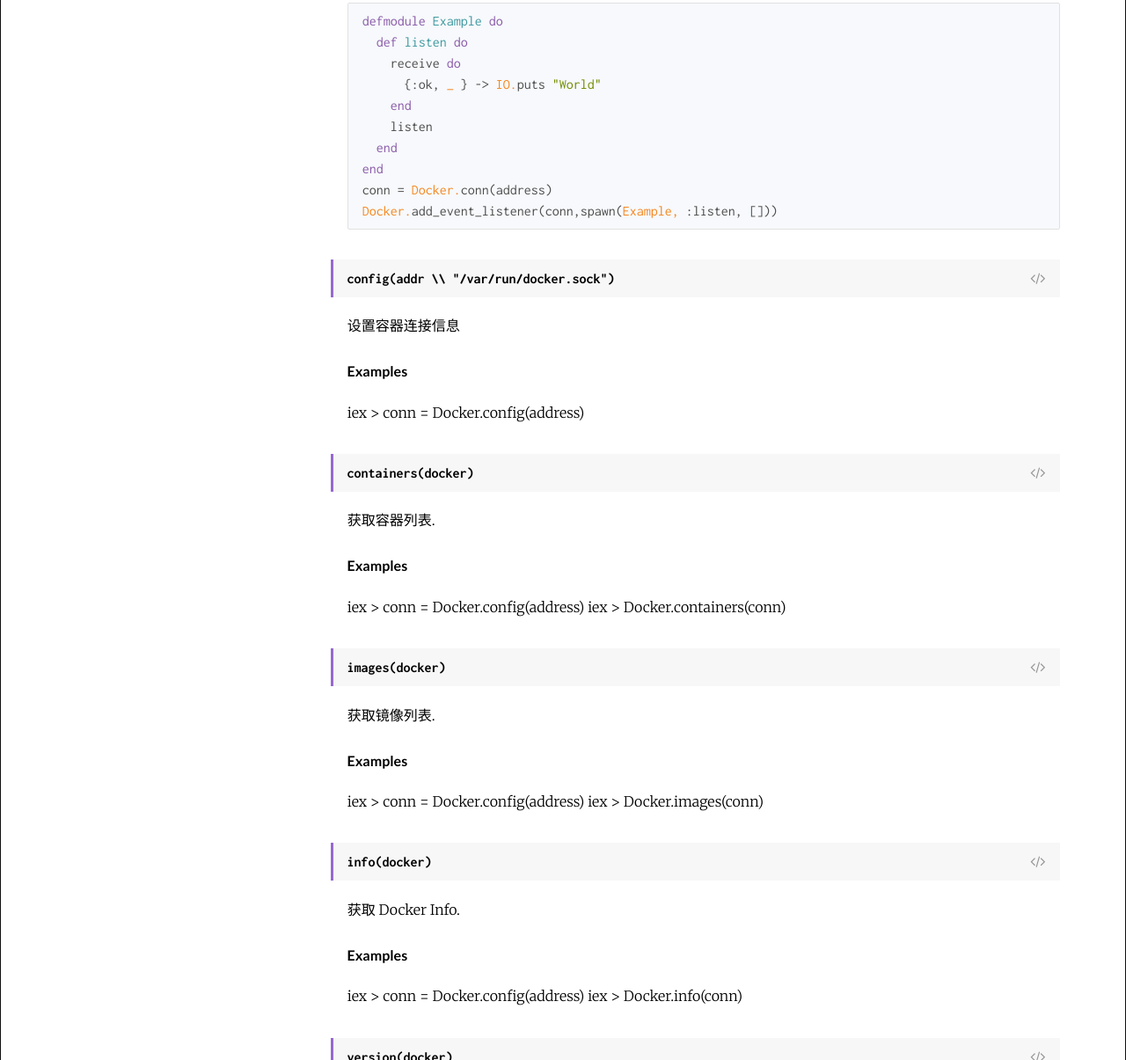
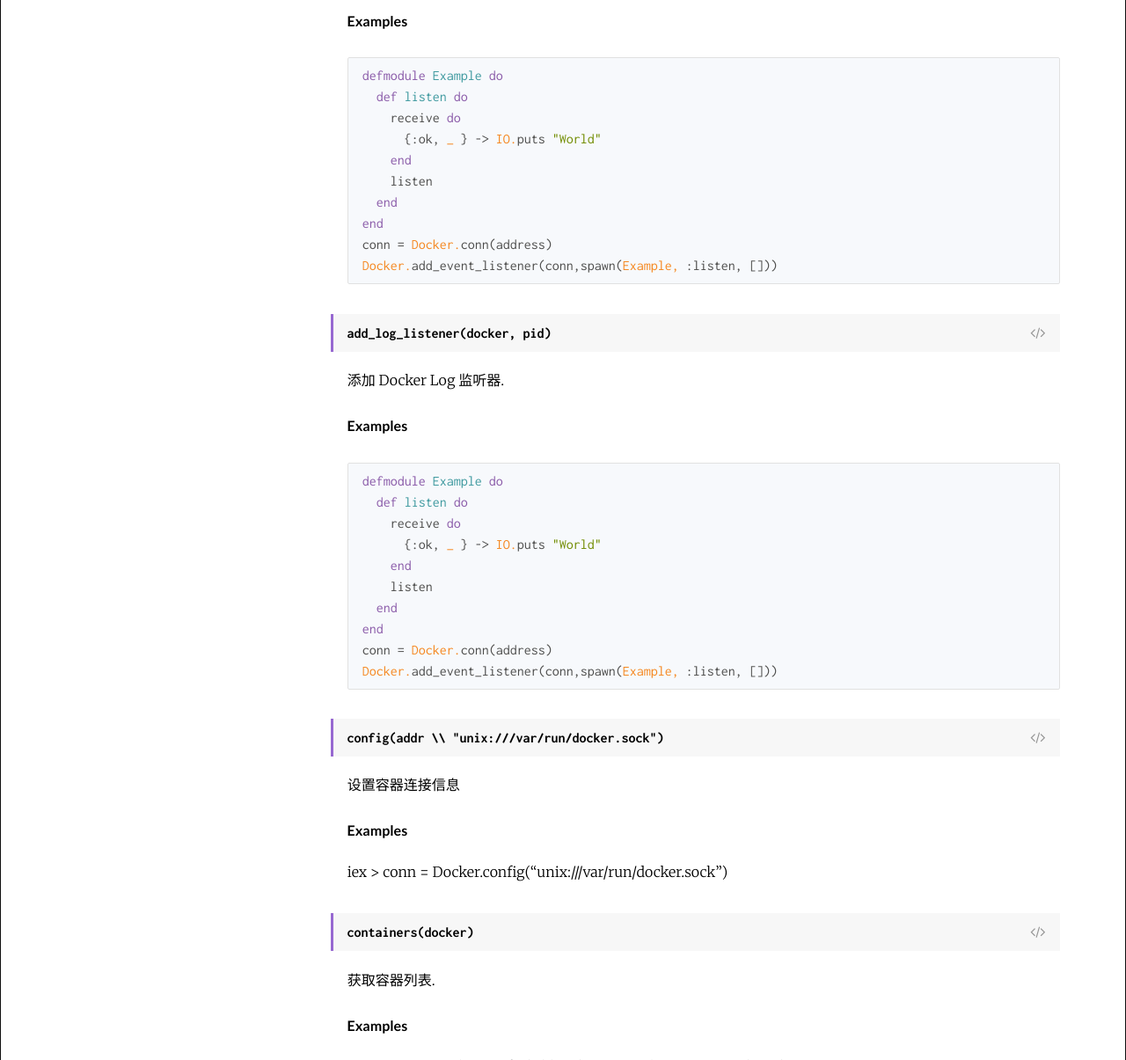
Before and after one commit to pivstone/docker_client, a plain HTML site: page docs/Docker.html in a window 1280 px wide. Shown: the part 1069-2274 px from the top of the page at 88% size. Drawn offline with Linux system fonts and the light colour scheme; files whose address does not match are found by name.

Commit message:
Add new docs 🚀

```diff
--- a/docs/Docker.html
+++ b/docs/Docker.html
@@ -103,7 +103,16 @@
 </div>
 <div class="summary-row">
   <div class="summary-signature">
-    <a href="#config/1">config(addr \\ &quot;/var/run/docker.sock&quot;)</a>
+    <a href="#add_log_listener/2">add_log_listener(docker, pid)</a>
+  </div>
+
+    <div class="summary-synopsis"><p>添加 Docker Log 监听器</p>
+</div>
+
+</div>
+<div class="summary-row">
+  <div class="summary-signature">
+    <a href="#config/1">config(addr \\ &quot;unix:///var/run/docker.sock&quot;)</a>
   </div>
 
     <div class="summary-synopsis"><p>设置容器连接信息</p>
@@ -208,6 +217,41 @@
 
   </section>
 </div>
+<div class="detail" id="add_log_listener/2">
+
+  <div class="detail-header">
+    <a href="#add_log_listener/2" class="detail-link" title="Link to this function">
+      <i class="icon-link"></i>
+    </a>
+    <span class="signature">add_log_listener(docker, pid)</span>
+
+      <a href="https://github.com/pivstone/docker-us-connector/blob/master/lib/docker.ex#L127" class="view-source" rel="help" title="View Source">
+       <i class="icon-code"></i>
+     </a>
+
+
+
+  </div>
+  <section class="docstring">
+    <p>添加 Docker Log 监听器.</p>
+<h2 id="add_log_listener/2-examples" class="section-heading">
+  <a href="#add_log_listener/2-examples" class="hover-link"><i class="icon-link"></i></a>
+  Examples
+</h2>
+
+<pre><code class="elixir">defmodule Example do
+  def listen do
+    receive do
+      {:ok, _ } -&gt; IO.puts &quot;World&quot;
+    end
+    listen
+  end
+end
+conn = Docker.conn(address)
+Docker.add_event_listener(conn,spawn(Example, :listen, []))</code></pre>
+
+  </section>
+</div>
 <div class="detail" id="config/1">
 
     <span id="config/0" />
@@ -216,7 +260,7 @@
     <a href="#config/1" class="detail-link" title="Link to this function">
       <i class="icon-link"></i>
     </a>
-    <span class="signature">config(addr \\ &quot;/var/run/docker.sock&quot;)</span>
+    <span class="signature">config(addr \\ &quot;unix:///var/run/docker.sock&quot;)</span>
 
       <a href="https://github.com/pivstone/docker-us-connector/blob/master/lib/docker.ex#L25" class="view-source" rel="help" title="View Source">
        <i class="icon-code"></i>
@@ -232,7 +276,7 @@
   Examples
 </h2>
 
-<p>  iex &gt; conn = Docker.config(address)</p>
+<p>  iex &gt; conn = Docker.config(“unix:///var/run/docker.sock”)</p>
 
   </section>
 </div>
--- a/docs/dist/sidebar_items.js
+++ b/docs/dist/sidebar_items.js
@@ -1 +1 @@
-sidebarNodes={"exceptions":[],"extras":[{"id":"api-reference","title":"API Reference","group":"","headers":[{"id":"Modules","anchor":"modules"}]},{"id":"readme","title":"Docker Client via Unix Sockets","group":"","headers":[{"id":"Status","anchor":"status"},{"id":"Installation","anchor":"installation"},{"id":"Usage","anchor":"usage"}]}],"modules":[{"id":"Docker","title":"Docker","functions":[{"id":"add_event_listener/2","anchor":"add_event_listener/2"},{"id":"config/1","anchor":"config/1"},{"id":"containers/1","anchor":"containers/1"},{"id":"images/1","anchor":"images/1"},{"id":"info/1","anchor":"info/1"},{"id":"version/1","anchor":"version/1"},{"id":"volumes/1","anchor":"volumes/1"}]},{"id":"Docker.TcpRequest","title":"Docker.TcpRequest","functions":[{"id":"request/2","anchor":"request/2"},{"id":"request/3","anchor":"request/3"}]},{"id":"Docker.TcpResponse","title":"Docker.TcpResponse","functions":[{"id":"handle_body/3","anchor":"handle_body/3"},{"id":"handle_body/4","anchor":"handle_body/4"},{"id":"handle_header/2","anchor":"handle_header/2"}]}],"protocols":[]}
+sidebarNodes={"exceptions":[],"extras":[{"id":"api-reference","title":"API Reference","group":"","headers":[{"id":"Modules","anchor":"modules"}]},{"id":"readme","title":"Docker Client","group":"","headers":[{"id":"Status","anchor":"status"},{"id":"Installation","anchor":"installation"},{"id":"Usage","anchor":"usage"}]}],"modules":[{"id":"Docker","title":"Docker","functions":[{"id":"add_event_listener/2","anchor":"add_event_listener/2"},{"id":"add_log_listener/2","anchor":"add_log_listener/2"},{"id":"config/1","anchor":"config/1"},{"id":"containers/1","anchor":"containers/1"},{"id":"images/1","anchor":"images/1"},{"id":"info/1","anchor":"info/1"},{"id":"version/1","anchor":"version/1"},{"id":"volumes/1","anchor":"volumes/1"}]},{"id":"Docker.TcpRequest","title":"Docker.TcpRequest","functions":[{"id":"request/2","anchor":"request/2"},{"id":"request/3","anchor":"request/3"}]},{"id":"Docker.TcpResponse","title":"Docker.TcpResponse","functions":[{"id":"handle_body/3","anchor":"handle_body/3"},{"id":"handle_body/4","anchor":"handle_body/4"},{"id":"handle_header/2","anchor":"handle_header/2"}]}],"protocols":[]}
```
Also changed, not shown: docs/Docker.TcpRequest.html (+2 -2 lines), docs/readme.html (+6 -3 lines), 1 other file.
